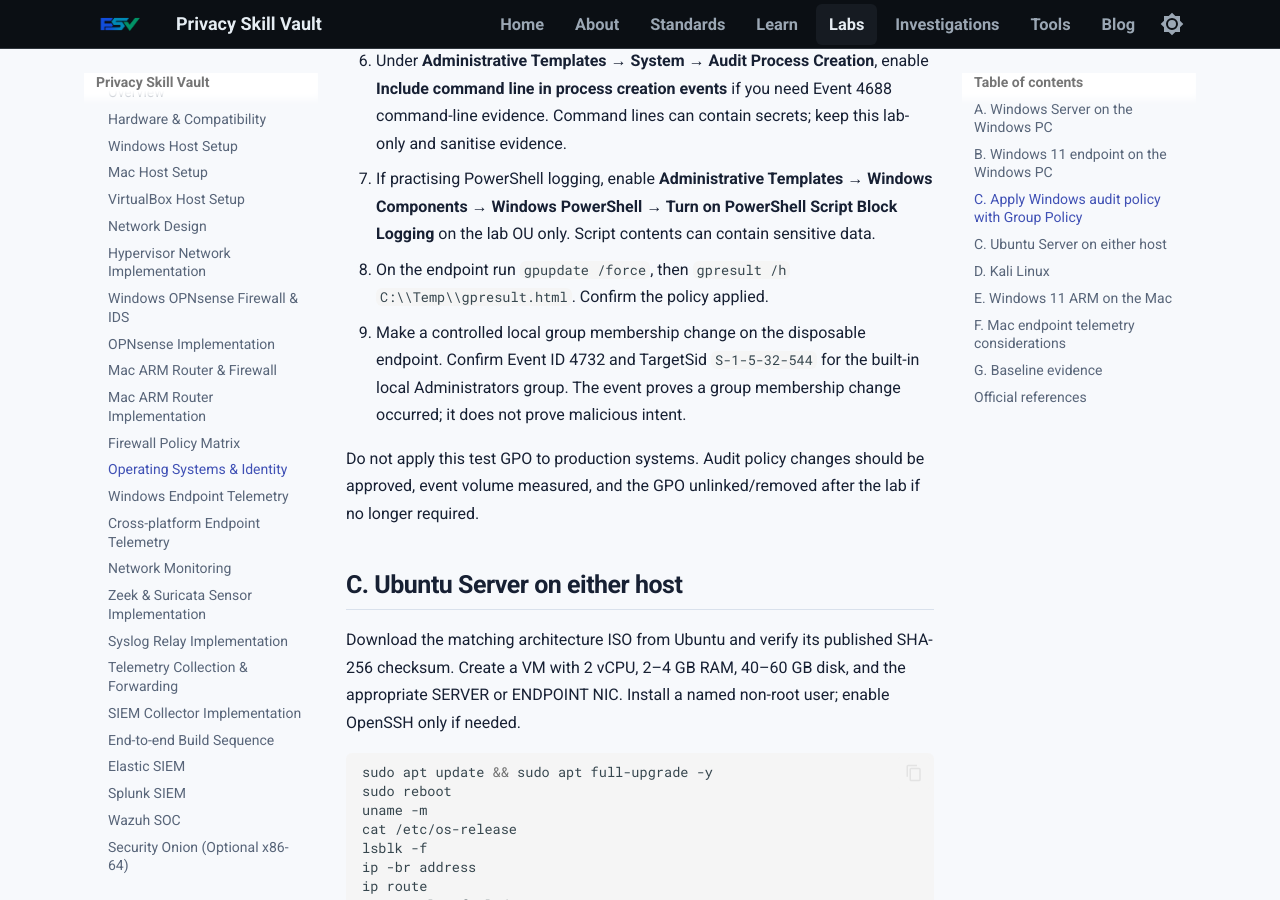
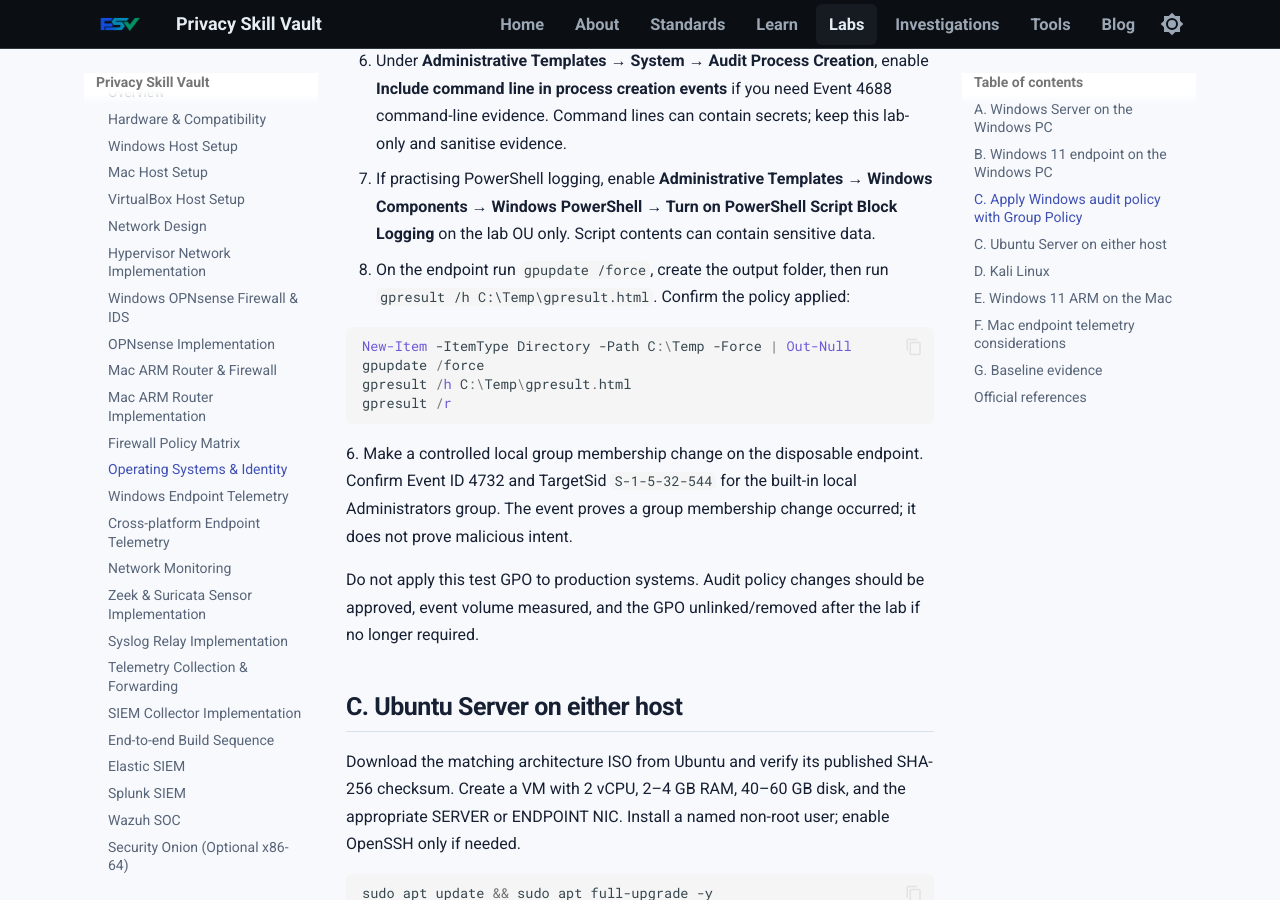
Before and after one commit to PrivacySkillVault/privacyskillvault.github.io, an MkDocs documentation site: the page built from docs/labs/operating-systems.md, in a window 1280 px wide and 900 px high, scrolled down 2270 px. Built offline with MkDocs 1.6.1 and Material for MkDocs 9.7.7, drawn with Linux system fonts in a browser that asks for light colours.

Commit message:
Make Windows GPO verification path executable

````diff
--- a/docs/labs/operating-systems.md
+++ b/docs/labs/operating-systems.md
@@ -69,7 +69,14 @@
    - **Logon/Logoff → Audit Logon:** Success and Failure for this lab OU.
 3. Under **Administrative Templates → System → Audit Process Creation**, enable **Include command line in process creation events** if you need Event 4688 command-line evidence. Command lines can contain secrets; keep this lab-only and sanitise evidence.
 4. If practising PowerShell logging, enable **Administrative Templates → Windows Components → Windows PowerShell → Turn on PowerShell Script Block Logging** on the lab OU only. Script contents can contain sensitive data.
-5. On the endpoint run `gpupdate /force`, then `gpresult /h C:\\Temp\\gpresult.html`. Confirm the policy applied.
+5. On the endpoint run `gpupdate /force`, create the output folder, then run `gpresult /h C:\Temp\gpresult.html`. Confirm the policy applied:
+
+   ```powershell
+   New-Item -ItemType Directory -Path C:\Temp -Force | Out-Null
+   gpupdate /force
+   gpresult /h C:\Temp\gpresult.html
+   gpresult /r
+   ```
 6. Make a controlled local group membership change on the disposable endpoint. Confirm Event ID 4732 and TargetSid `S-1-5-32-544` for the built-in local Administrators group. The event proves a group membership change occurred; it does not prove malicious intent.
 
 Do not apply this test GPO to production systems. Audit policy changes should be approved, event volume measured, and the GPO unlinked/removed after the lab if no longer required.
````
